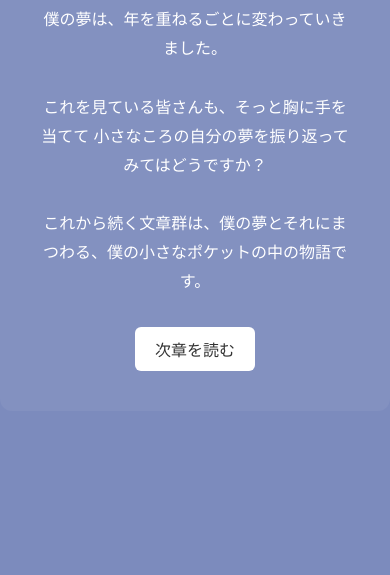
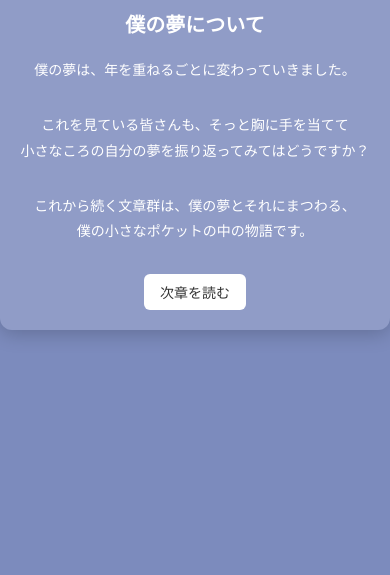
Before and after one commit to Gurannniki643/TKousien, a plain HTML site: page index.html in a window 390 px wide. Shown: the part 269-844 px from the top of the page. Drawn offline with Linux system fonts and the light colour scheme.

Commit message:
Update index.html

```diff
--- a/index.html
+++ b/index.html
@@ -2,7 +2,8 @@
 <html lang="ja">
 <head>
   <meta charset="UTF-8">
-  <title>僕の夢について</title>
+  <meta name="viewport" content="width=device-width, initial-scale=1.0">
+  <title>僕の夢と、小さなポケットの物語</title>
   <style>
     body {
       margin: 0;
@@ -19,9 +20,10 @@
     .container {
       text-align: center;
       max-width: 600px;
-      background: rgba(255, 255, 255, 0.05);
+      background: rgba(255, 255, 255, 0.15);
       padding: 40px;
       border-radius: 12px;
+      box-shadow: 0 4px 20px rgba(0, 0, 0, 0.2);
     }
 
     h1 {
@@ -49,6 +51,25 @@
     button:hover {
       background-color: #dddddd;
     }
+
+    @media (max-width: 480px) {
+      .container {
+        padding: 20px;
+      }
+
+      h1 {
+        font-size: 20px;
+      }
+
+      p {
+        font-size: 14px;
+      }
+
+      button {
+        font-size: 14px;
+        padding: 8px 16px;
+      }
+    }
   </style>
 </head>
 <body>
@@ -56,13 +77,14 @@
     <h1>僕の夢について</h1>
     <p>
       僕の夢は、年を重ねるごとに変わっていきました。
-  </p>
-   <p>
-     これを見ている皆さんも、そっと胸に手を当てて
-     小さなころの自分の夢を振り返ってみてはどうですか？
-  </p>
-  <p>
-     これから続く文章群は、僕の夢とそれにまつわる、僕の小さなポケットの中の物語です。
+    </p>
+    <p>
+      これを見ている皆さんも、そっと胸に手を当てて<br>
+      小さなころの自分の夢を振り返ってみてはどうですか？
+    </p>
+    <p>
+      これから続く文章群は、僕の夢とそれにまつわる、<br>
+      僕の小さなポケットの中の物語です。
     </p>
     <button onclick="location.href='https://gurannniki643.github.io/TkoUsien2/'">次章を読む</button>
   </div>
```
